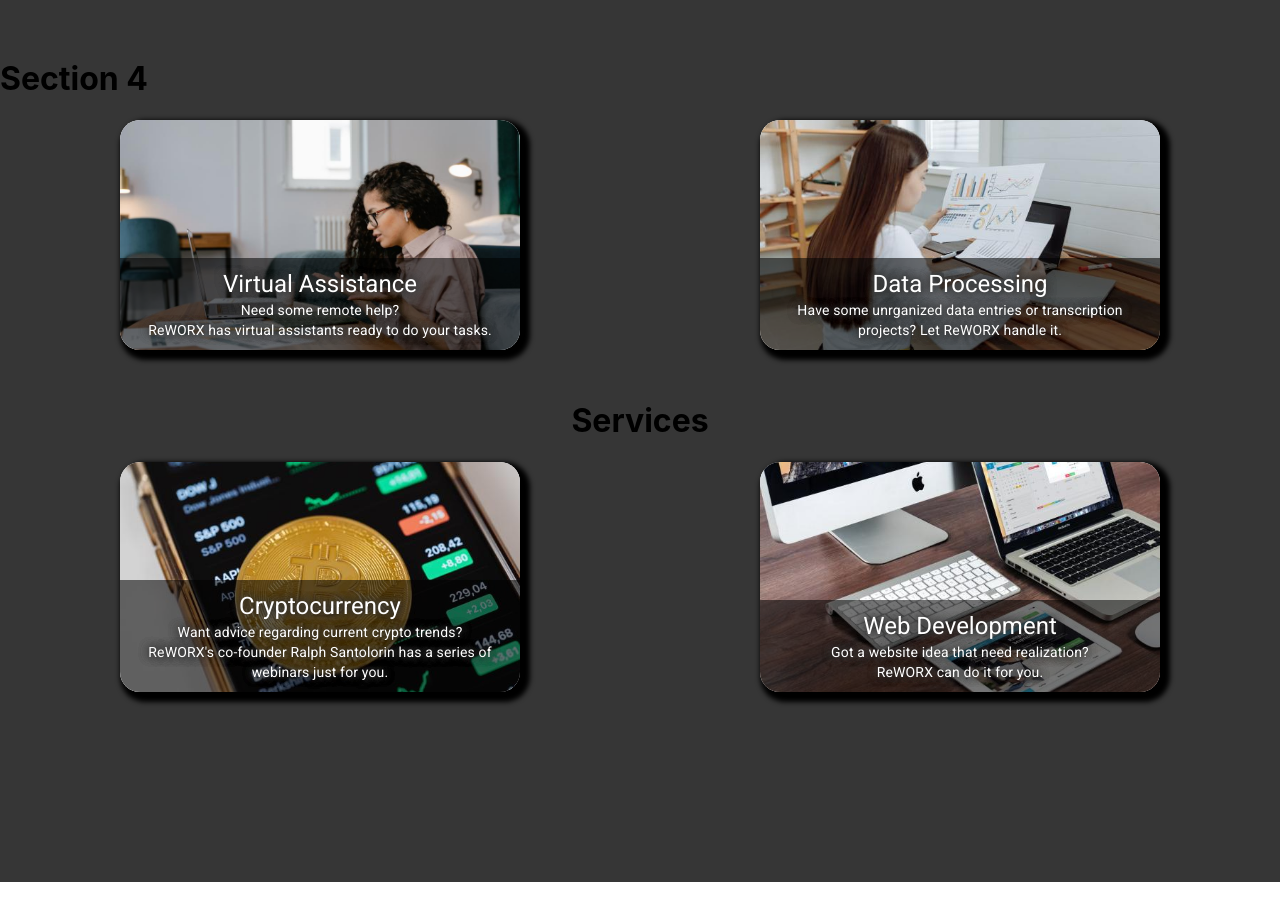
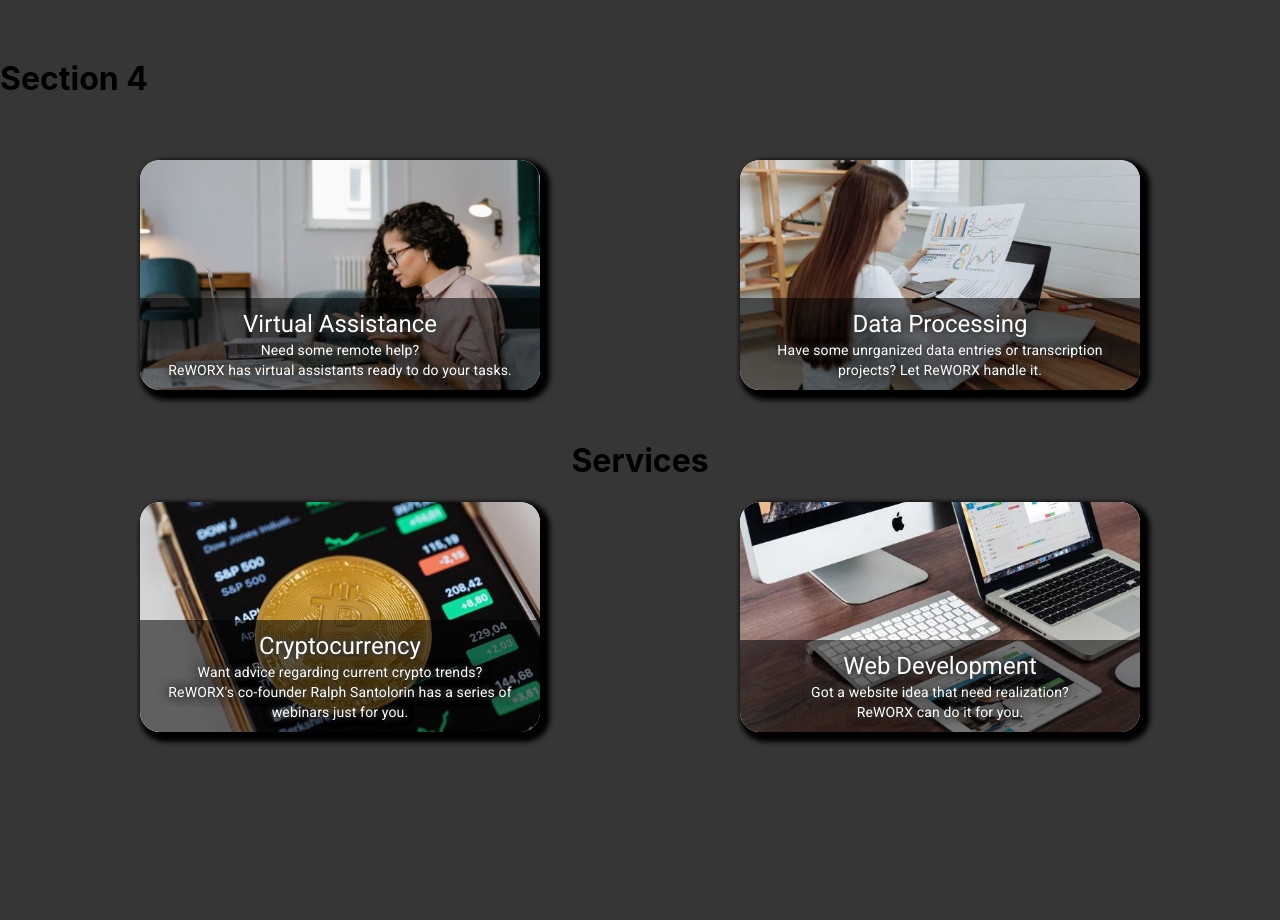
Before and after one commit to ryanregis/ReWORX, a React (Create React App) app: page / in a window 1280 px wide. Shown: the part 1120-2040 px from the top of the page. Before the commit the page ends 2002 px from the top, so only its background shows below. Built offline with nearby package versions, Linux system fonts and the light colour scheme.

Commit message:
Fixing custom theme

```diff
--- a/src/sections/Section4.js
+++ b/src/sections/Section4.js
@@ -32,7 +32,7 @@ const Section4 = () => {
     return (
     <div className="section">
       <h1>Section 4</h1>
-        <Grid container align="center" >
+        <Grid container align="center" p={5} >
             <Grid item xs={12} md={6} order={{xs:2,md:1}}>
                 <Card sx={{ maxWidth: 400}} style={styles.cardMod}>
                     <CardActionArea>
--- a/src/sections/components/Theme.js
+++ b/src/sections/components/Theme.js
@@ -1,6 +1,6 @@
 import { createTheme } from "@mui/material/styles";
 
-const customTheme = createTheme(theme, {
+const theme = createTheme(theme, {
     palette: {
         primary: {
             main: '#178260',
@@ -68,5 +68,5 @@ const customTheme = createTheme(theme, {
     }
 
 });
-customTheme = responsiveFontSizes(customTheme);
-export default customTheme;
+theme = responsiveFontSizes(theme);
+export default theme;
```
Also changed, not shown: 1 other file (tests, documents, lock files or other folders).
